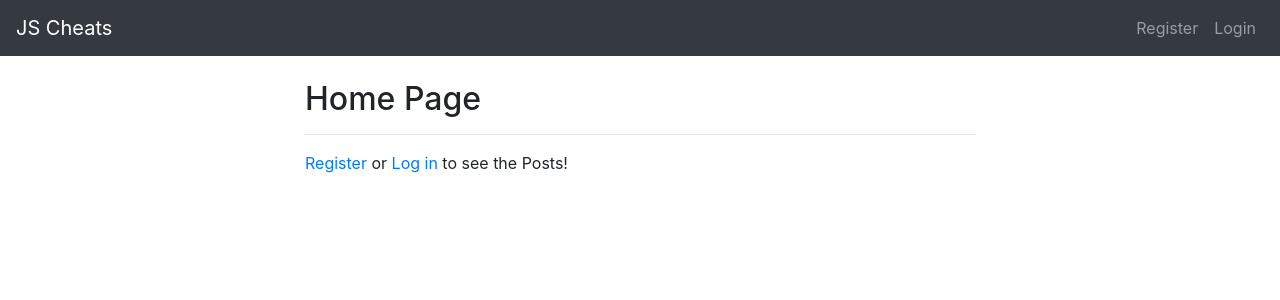
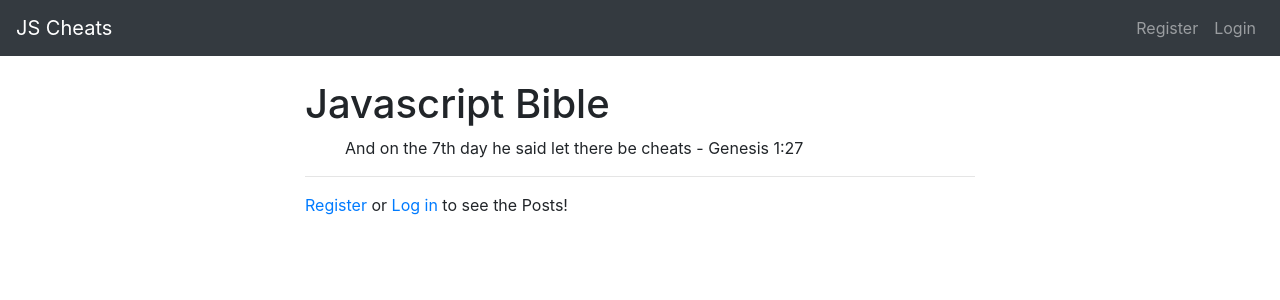
Before and after one commit to jwaltrip/js-cheats, a React (Create React App) app: page / in a window 1280 px wide. Shown: the top 300 px of the page. Built offline with nearby package versions, Linux system fonts and the light colour scheme.

Commit message:
updates
Changed Title and words of homepage

```diff
--- a/src/components/Home/Home.js
+++ b/src/components/Home/Home.js
@@ -5,11 +5,13 @@ import { connect } from 'react-redux';
 
 const Home = (props) => {
   const loggedOutContent = <p><Link to="/register">Register</Link> or <Link to="/login">Log in</Link> to see the Posts!</p>;
-  const loggedInContent = <p>Check out the <Link to="/posts">Posts!</Link></p>;
+  const loggedInContent = <p>Have any questions? Check out our <Link to="/posts">Blog!</Link></p>;
 
   return (
     <div className="container" style={{ width: 700 }}>
-      <h2>Home Page</h2>
+      <h1>Javascript Bible</h1>
+      <ul> And on the 7th day he said let there be cheats - Genesis 1:27 </ul>
+
       <hr/>
       {props.auth.isAuthenticated ? loggedInContent : loggedOutContent}
     </div>
```
Also changed, not shown: src/components/SearchBar/SearchBar.js (added, +16 -0 lines), 1 other file (tests, documents, lock files or other folders).
